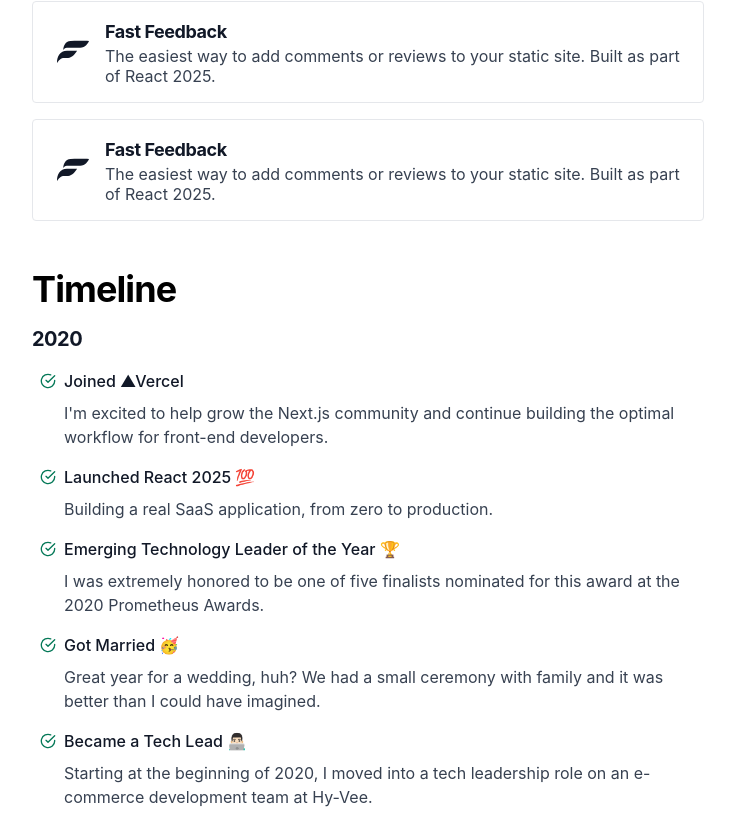
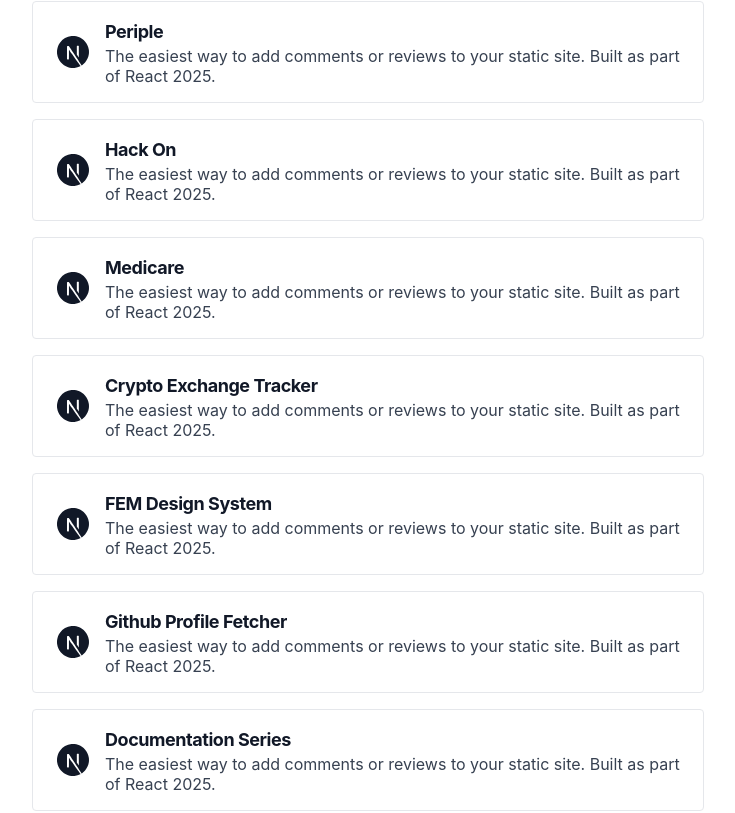
Before and after one commit to Koushith/Next.js-Portfolio-2021, a Next.js app: page / in a window 1280 px wide. Shown: the part 667-1480 px from the top of the page, without its empty margins (272-1007 px from the left). Built offline with nearby package versions, Linux system fonts and the light colour scheme; what @tailwindcss/typography would draw is missing.

Commit message:
updates home page

```diff
--- a/pages/about.js
+++ b/pages/about.js
@@ -41,7 +41,7 @@ export default function About() {
         About Me
       </h1>
       <div className='mb-8 prose leading-6 text-gray-600 dark:text-gray-400'>
-        <p>Hello, everyone ✋</p> <br />
+        <p>Hello, everyone ✋</p>
         <p style={{ textDecoration: 'line-through' }}>
           {' '}
           I'm a software developer living in Bangalore, India. I love to build
@@ -49,25 +49,20 @@ export default function About() {
           desktop applications, website backends, user experience, and visual
           design. I have worked extensively in teams and alone.
         </p>{' '}
-        <br />
         <p>
-          WTF? Sound human Koushith. Okay, here you go. <br />
-          <br />
-          Huh, so you're interested in knowing more about me? The first thing I
-          should mention that I don't have any unique talents. I consider myself
-          pretty average.
+          WTF? Sound human Koushith. Okay, here you go. Huh, so you're
+          interested in knowing more about me? The first thing I should mention
+          that I don't have any unique talents. I consider myself pretty
+          average.
         </p>
-        <br />
         <p>
           <b>My two life principles are -</b>
-          <br />
-          <br />
+
           <ul>
-            <li>- Don't give up.</li>
-            <li>- Work really hard in the right direction.</li>
+            <li> Don't give up.</li>
+            <li>Work really hard in the right direction.</li>
           </ul>
         </p>
-        <br />
         <p>
           That's how I have achieved whatever you see so far. Born in a small
           Village in Kodagu also known as (Coorg- Scotland of India), I have
@@ -81,15 +76,10 @@ export default function About() {
         Conference Talks
       </h2>
       <Talk
-        title='Data Fetching with Next.js'
-        link='https://www.youtube.com/watch?v=Sz7SImkdIpo&feature=youtu.be&t=6063'
+        title='Intro to Figma'
+        link='https://www.youtube.com/watch?v=Sz7SImkdIpo&fe3'
       >
-        Next.js is a hybrid React framework allowing you to choose your data
-        fetching strategy on a per-page basis. In this talk, you’ll learn more
-        about CSR (Client-Side Rendering), SSR (Server-Side Rendering), SSG
-        (Static-Site Generation), ISR (Incremental Static Regeneration), and
-        when to use each one. I’ll also give a quick introduction to Next.js and
-        share some of the main features of the framework.
+        Workshop on intro to UI Design using Figma.
       </Talk>
     </div>
   );
--- a/pages/index.js
+++ b/pages/index.js
@@ -23,27 +23,58 @@ export default function Home() {
       <ProjectCard
         title='Portex'
         description='Build and deploy a modern Jamstack application using the most popular open-source software.'
-        href='https://app.portex.xyz/'
+        href='https://github.com/koshikraj/portex'
         icon='nextjs'
       />
       <ProjectCard
         title='SignChain'
         description='A free video course for building static and server-side rendered applications with Next.js and React.'
-        href='https://app.signchain.xyz/#/'
+        href='https://github.com/signchain/core'
+        icon='nextjs'
+      />
+
+      <ProjectCard
+        title='Periple'
+        description='The easiest way to add comments or reviews to your static site. Built as part of React 2025.'
+        href='https://fastfeedback.io/'
         icon='nextjs'
       />
       <ProjectCard
-        title='Fast Feedback'
+        title='Hack On'
         description='The easiest way to add comments or reviews to your static site. Built as part of React 2025.'
         href='https://fastfeedback.io/'
-        icon='fastfeedback'
+        icon='nextjs'
+      />
+      <ProjectCard
+        title='Medicare'
+        description='The easiest way to add comments or reviews to your static site. Built as part of React 2025.'
+        href='https://fastfeedback.io/'
+        icon='nextjs'
+      />
+      <ProjectCard
+        title='Crypto Exchange Tracker'
+        description='The easiest way to add comments or reviews to your static site. Built as part of React 2025.'
+        href='https://fastfeedback.io/'
+        icon='nextjs'
       />
 
       <ProjectCard
-        title='Fast Feedback'
+        title='FEM Design System'
         description='The easiest way to add comments or reviews to your static site. Built as part of React 2025.'
         href='https://fastfeedback.io/'
-        icon='fastfeedback'
+        icon='nextjs'
+      />
+      <ProjectCard
+        title='Github Profile Fetcher'
+        description='The easiest way to add comments or reviews to your static site. Built as part of React 2025.'
+        href='https://fastfeedback.io/'
+        icon='nextjs'
+      />
+      <ProjectCard
+        title='Documentation Series'
+        description='The easiest way to add comments or reviews to your static site. Built as part of React 2025.'
+        href='https://fastfeedback.io/'
+        icon='nextjs'
       />
       {/* <BlogPost
           title='Everything I Know About Style Guides, Design Systems, and Component Libraries'
```
